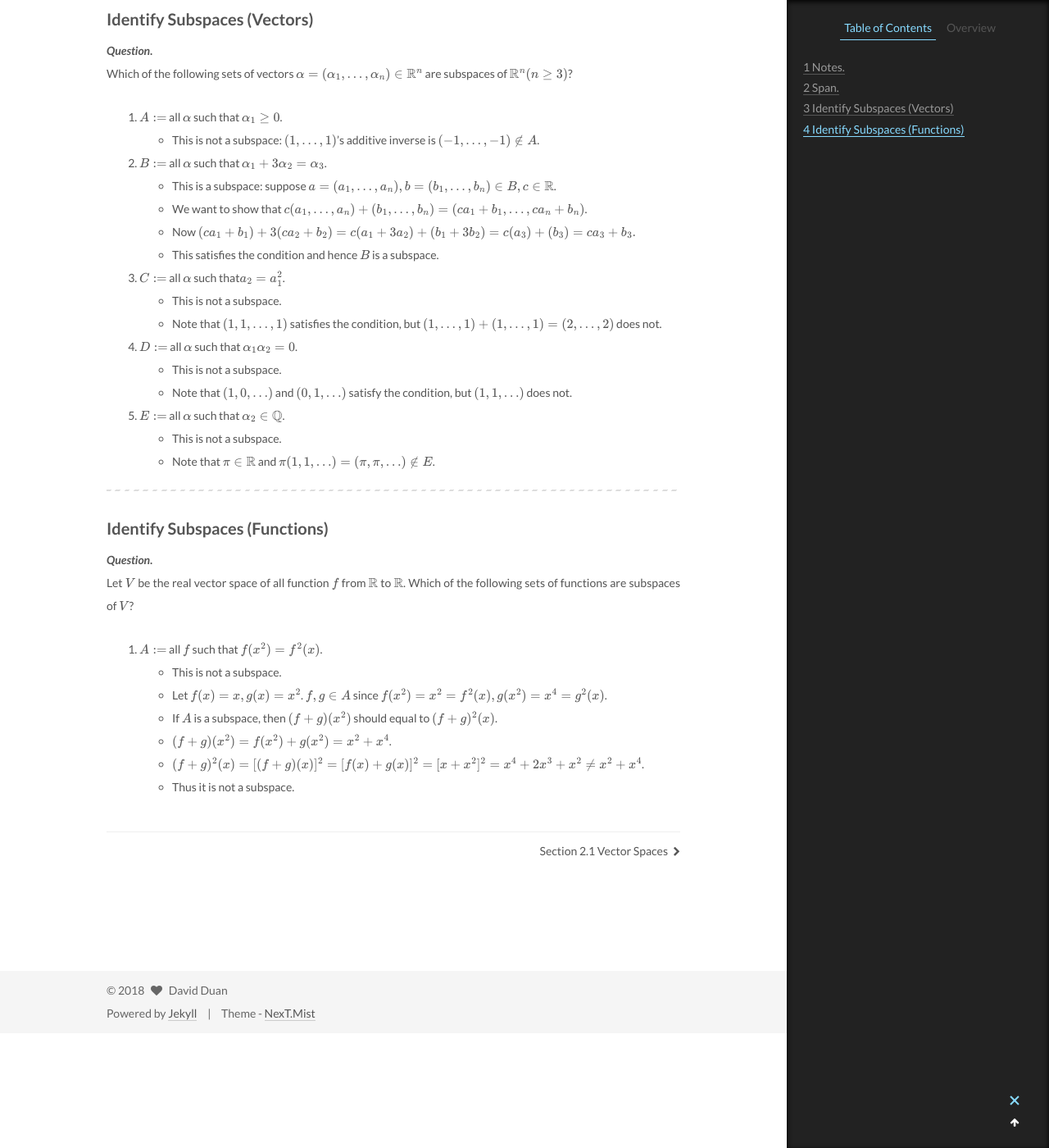
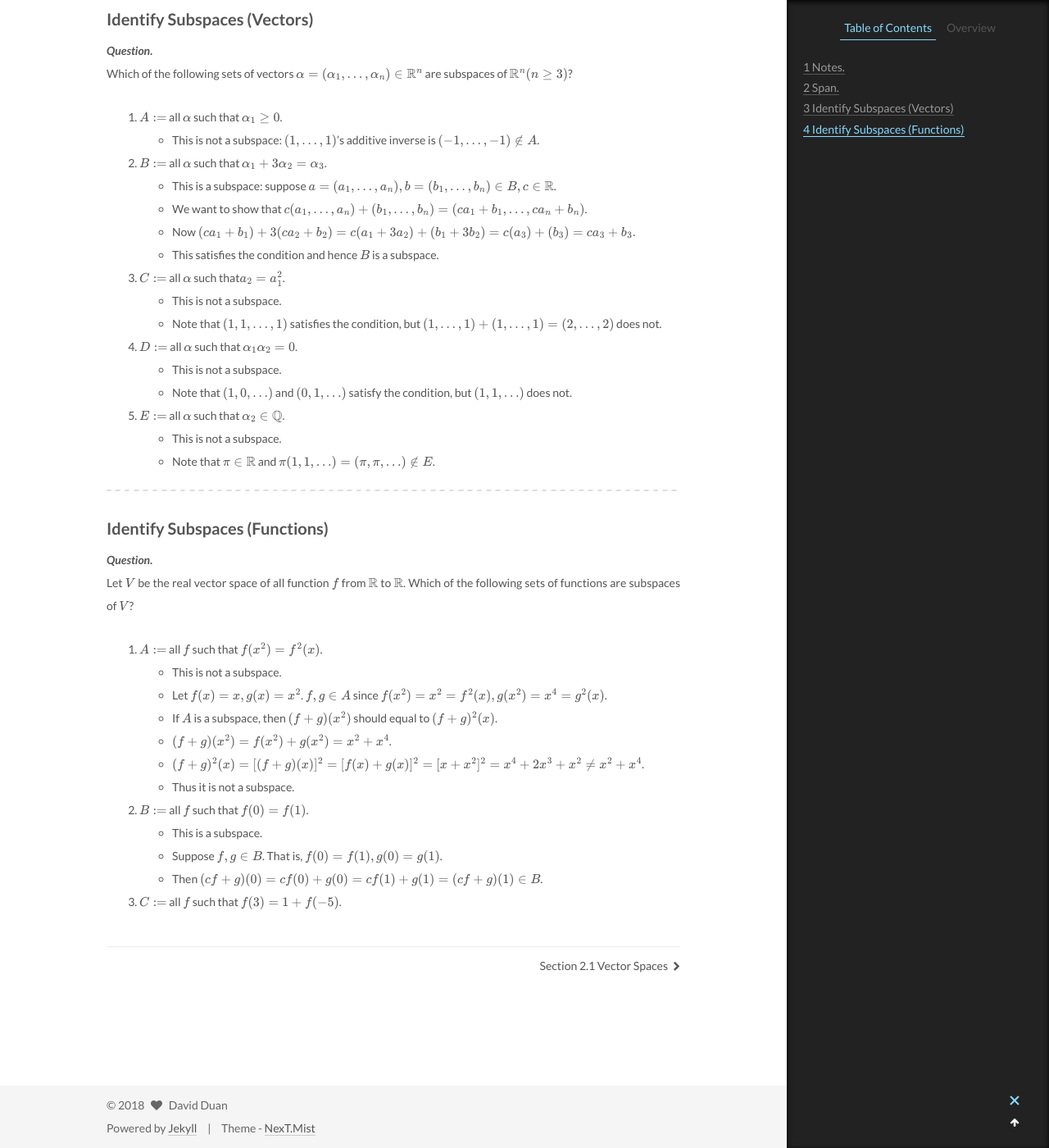
Before and after one commit to owaindex/Rootofallevii.github.io, a Jekyll site: the page built from _posts/2018-02-05-Section-2.2-Subspaces.md, in a window 1280 px wide and 1400 px high, scrolled down 968 px. Shown: the whole window at 82% size. Built offline with Jekyll 4.4.1, drawn with Linux system fonts in a browser that asks for light colours; formulas are drawn with MathJax 3.

Commit message:
Update 2018-02-05-Section-2.2-Subspaces.md

```diff
--- a/_posts/2018-02-05-Section-2.2-Subspaces.md
+++ b/_posts/2018-02-05-Section-2.2-Subspaces.md
@@ -51,3 +51,9 @@ Let $V$ be the real vector space of all function $f$ from $\mathbb{R}$ to $\math
   - $(f+g)(x^2) = f(x^2) + g(x^2) = x^2 + x^4$.
   - $(f+g)^2(x) = [(f+g)(x)]^2 = [f(x)+g(x)]^2 = [x+x^2]^2 = x^4+2x^3+x^2 \ne x^2+x^4$.
   - Thus it is not a subspace.
+
+2. $B :=$ all $f$ such that $f(0) = f(1)$.
+  - This is a subspace.
+  - Suppose $f, g \in B$. That is, $f(0) = f(1), g(0) = g(1)$.
+  - Then $(cf + g)(0) = cf(0) + g(0) = cf(1) + g(1) = (cf+g)(1) \in B$.
+3. $C :=$ all $f$ such that $f(3) = 1 + f(-5)$.
```
